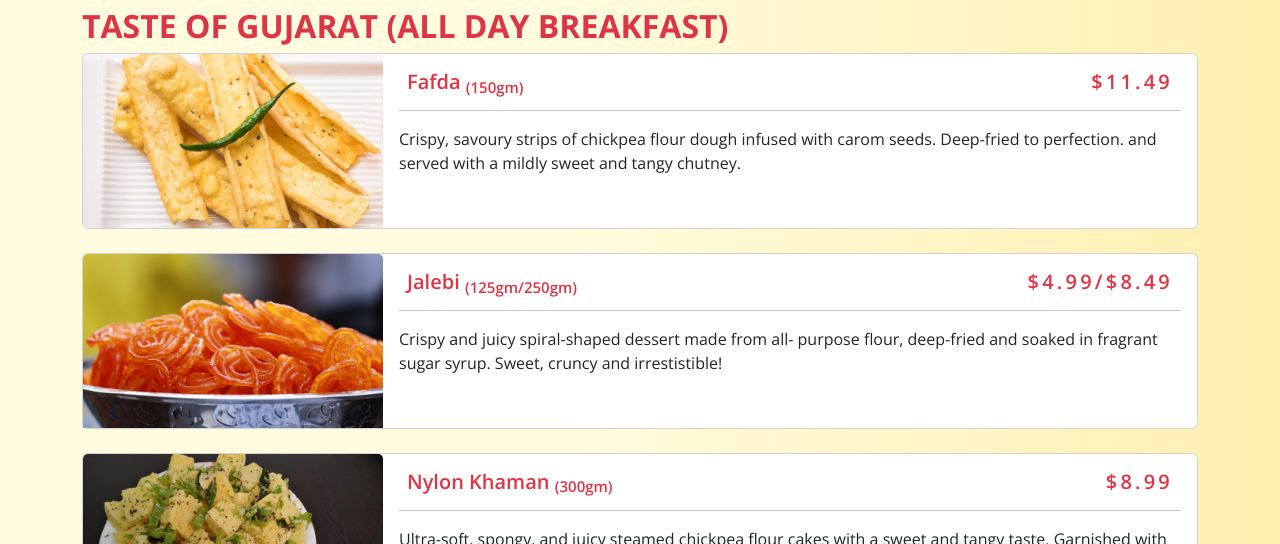
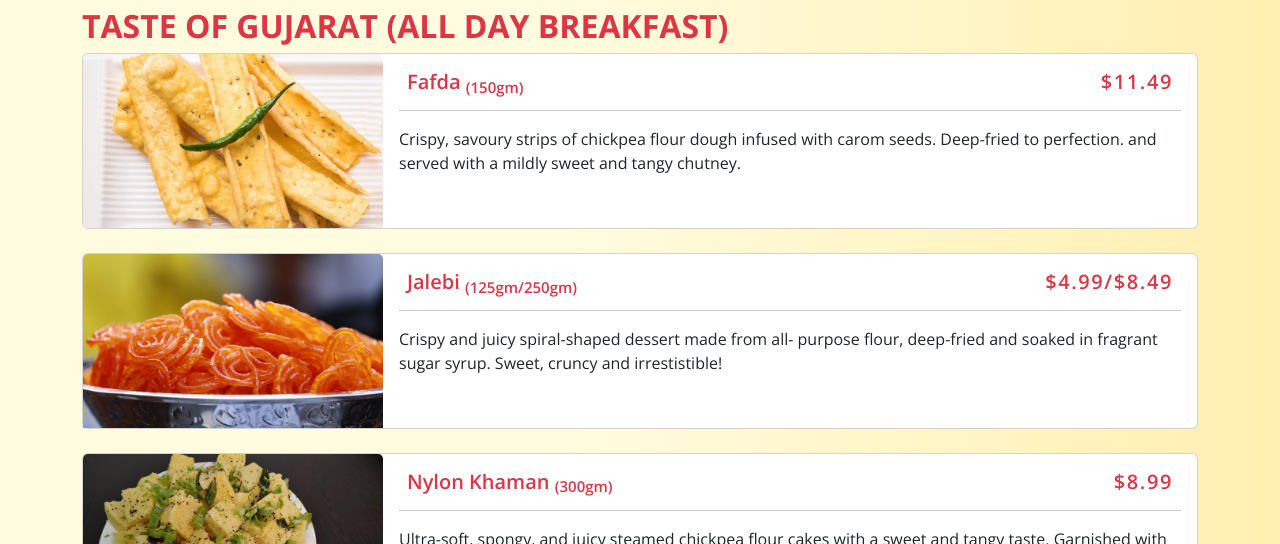
Before and after one commit to abhiscurry/abhis.curry.n.more, a React (Vite) app: page /menu in a window 1280 px wide. Shown: the part 202-746 px from the top of the page. Built offline with nearby package versions, Linux system fonts and the light colour scheme.

Commit message:
reduced spacing in item price

```diff
--- a/src/components/FoodMenu.module.scss
+++ b/src/components/FoodMenu.module.scss
@@ -39,7 +39,7 @@
 .itemPrice {
   color: #dc3545;
   font-weight: 600;
-  letter-spacing: 0.2rem;
+  letter-spacing: 0.1rem;
   @media (max-width: 576px) {
     font-size: 14px;
   }
```
